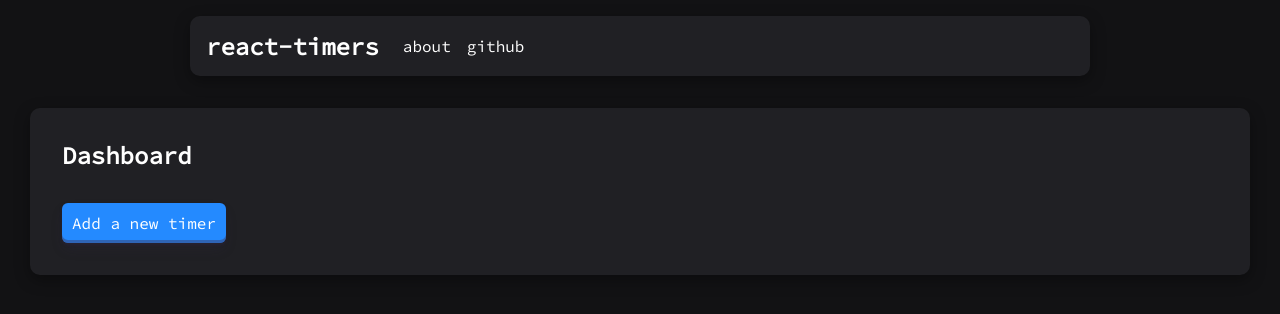
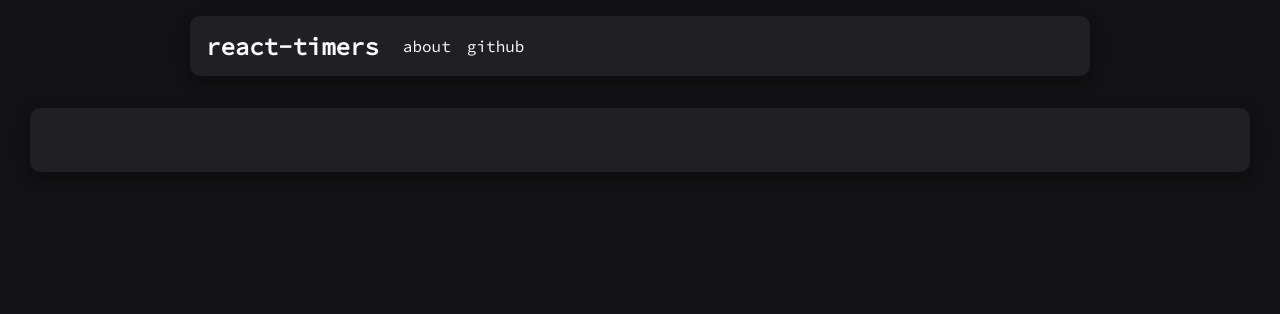
Before and after one commit to isierra2694/react-timers, a React (Create React App) app: page / in a window 1280 px wide. Shown: the top 314 px of the page. Built offline with nearby package versions, Linux system fonts and the light colour scheme.

Commit message:
Router fix

```diff
--- a/src/Navbar.js
+++ b/src/Navbar.js
@@ -6,12 +6,12 @@ const Navbar = () => {
         <div className="navbar-wrapper">
             <div className="navbar">
                 <div className="navbar-content">
-                    <Link to="/" className="site-logo">
+                    <Link to="/react-timers" className="site-logo">
                         <h2>react-timers</h2>
                     </Link>
                     <div className="nav-list">
                         <ul>
-                            <CustomLink to="/about">about</CustomLink>
+                            <CustomLink to="/react-timers/about">about</CustomLink>
                             <CustomLink to="https://github.com/isierra2694/react-timers">github</CustomLink>
                         </ul>
                     </div>
--- a/src/util/Router.js
+++ b/src/util/Router.js
@@ -6,8 +6,8 @@ import About from '../pages/About';
 function Router() {
     return (
         <Routes>
-            <Route path='/' element={<Home />} />
-            <Route path='/about' element={<About />} />
+            <Route path='/react-timers' element={<Home />} />
+            <Route path='/react-timers/about' element={<About />} />
         </Routes>
     )
 }
```
